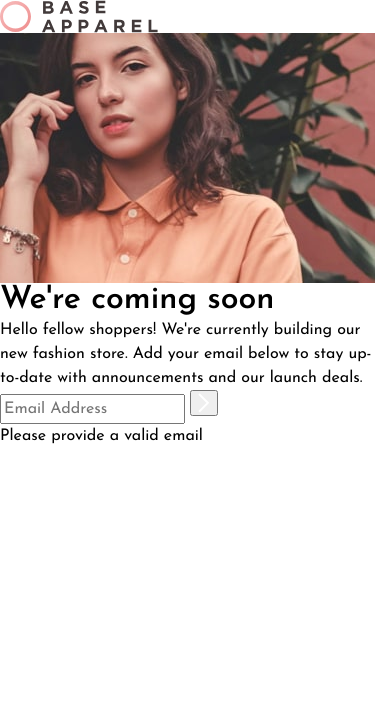
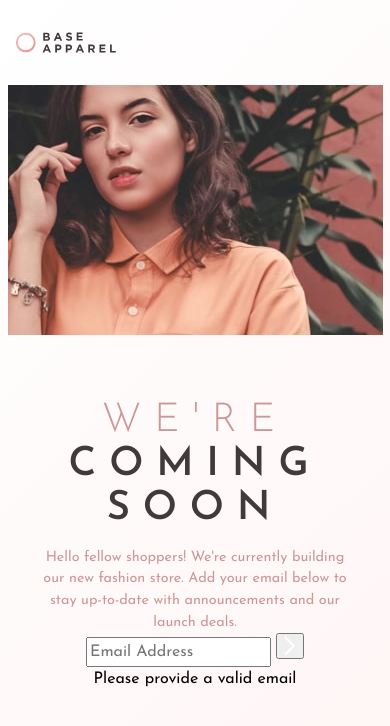
Before and after one commit to PiotrPlotast/base-apparel-coming-soon-page, a plain HTML site: page index.html in a window 390 px wide. Drawn offline with Linux system fonts and the light colour scheme.

Commit message:
some css work for mobiles

```diff
--- a/index.html
+++ b/index.html
@@ -14,13 +14,14 @@
 <body>
   <main>
     <img src="./images/logo.svg" alt="Base Apparel logo" class="logo">
-    <picture>
-      <source media="(min-width: 1440px)" srcset="./images/hero-desktop.jpg">
-      <img src="./images/hero-mobile.jpg" alt="hero image">
-    </picture>
     <div class="hero">
-      <h1>We're coming soon</h1>
-      <p>Hello fellow shoppers! We're currently building our new fashion store. Add your email below to stay up-to-date
+      <picture class="hero__img">
+        <source media="(min-width: 1440px)" srcset="./images/hero-desktop.jpg">
+        <img src="./images/hero-mobile.jpg" alt="hero image">
+      </picture>
+      <h1 class="hero__title"><span class="hero__title--span">We're</span> coming soon</h1>
+      <p class="hero__text">Hello fellow shoppers! We're currently building our new fashion store. Add your email below
+        to stay up-to-date
         with announcements and our launch deals.</p>
       <form action="">
         <input type="email" placeholder="Email Address">
--- a/style.css
+++ b/style.css
@@ -100,4 +100,41 @@ textarea:not([rows]) {
 
 body {
     font-family: 'Josefin Sans', sans-serif;
+    background: linear-gradient(135deg, hsl(0, 0%, 100%), hsl(0, 100%, 98%) 100%);
 }
+
+.logo {
+    width: 100px;
+    margin: 1rem 1rem;
+    display: block;
+    padding: 1rem 0;
+}
+
+.hero {
+    display: flex;
+    flex-direction: column;
+    align-items: center;
+    justify-content: center;
+}
+
+.hero__title {
+    font-size: 2.5rem;
+    font-weight: 700;
+    text-align: center;
+    text-transform: uppercase;
+    letter-spacing: 0.8rem;
+    color: hsl(0, 6%, 24%);
+    margin: 4rem 0 1rem 0;
+}
+
+.hero__title--span {
+    font-weight: 300;
+    color: hsl(0, 36%, 70%);
+}
+
+.hero__text {
+    font-size: 0.9rem;
+    text-align: center;
+    max-width: 35ch;
+    color: hsl(0, 36%, 70%);
+}
```
